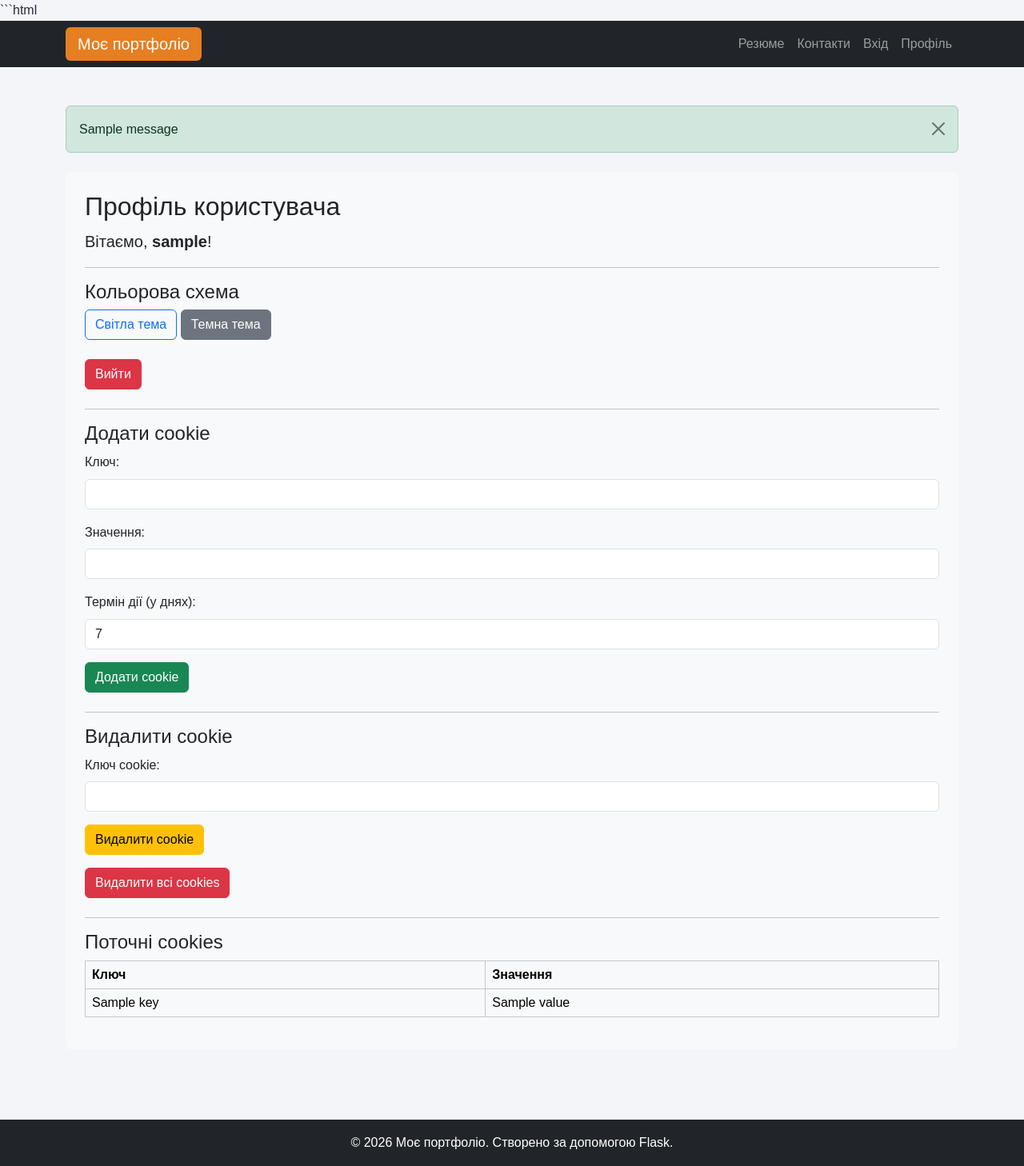
After one commit to oleg666k/flask-app-lab, a Flask app: template app/templates/profile.html in a window 1280 px wide. The commit adds this page. Shown: the whole page at 80% size. Run offline with Flask 3, Linux system fonts and the light colour scheme; the template is opened without the code that fills it: most values are stand-ins (such as "Sample title", 1, 10 or a date in 2020); one stand-in notice (Sample message) is shown.

Commit message:
Complete lab 4

````diff
--- a/app/__init__.py
+++ b/app/__init__.py
@@ -1,9 +1,11 @@
-
 from flask import Flask
 
 app = Flask(__name__)
 
+app.config["SECRET_KEY"] = "lab4-demo-secret-key"
+
 from app import views
+
 from app.users import user_bp
 from app.products import product_bp
 
--- a/app/templates/base.html
+++ b/app/templates/base.html
@@ -1,38 +1,81 @@
-
 <!DOCTYPE html>
 <html lang="uk">
+
 <head>
     <meta charset="UTF-8">
     <meta name="viewport" content="width=device-width, initial-scale=1.0">
 
     <title>{% block title %}{{ title | default('Мій сайт') }}{% endblock %}</title>
 
-    <!-- Bootstrap -->
+
     <link
         href="https://cdn.jsdelivr.net/npm/bootstrap@5.3.3/dist/css/bootstrap.min.css"
         rel="stylesheet"
     >
 
-    <link rel="stylesheet"
-          href="{{ url_for('static', filename='css/styles.css') }}">
+
+    <link
+        rel="stylesheet"
+        href="{{ url_for('static', filename='css/styles.css') }}"
+    >
 
     {% block extra_head %}{% endblock %}
 </head>
 
 <body>
 
+
     {% include 'includes/navbar.html' %}
 
     <main class="container py-5">
+
+
+        {% with messages = get_flashed_messages(with_categories=true) %}
+
+            {% if messages %}
+
+                {% for category, message in messages %}
+
+                    {% set alert_type = {
+                        'success': 'success',
+                        'error': 'danger',
+                        'info': 'info',
+                        'warning': 'warning'
+                    }.get(category, 'secondary') %}
+
+                    <div
+                        class="alert alert-{{ alert_type }} alert-dismissible fade show"
+                        role="alert"
+                    >
+                        {{ message }}
+
+                        <button
+                            type="button"
+                            class="btn-close"
+                            data-bs-dismiss="alert"
+                            aria-label="Закрити"
+                        ></button>
+                    </div>
+
+                {% endfor %}
+
+            {% endif %}
+
+        {% endwith %}
+
+
         {% block content %}{% endblock %}
+
     </main>
+
 
     {% include 'includes/footer.html' %}
 
-    <!-- Bootstrap для мобільного меню -->
+
     <script src="https://cdn.jsdelivr.net/npm/bootstrap@5.3.3/dist/js/bootstrap.bundle.min.js"></script>
 
     {% block extra_scripts %}{% endblock %}
 
 </body>
+
 </html>
--- a/app/templates/includes/navbar.html
+++ b/app/templates/includes/navbar.html
@@ -1,12 +1,12 @@
-
 <nav class="navbar navbar-expand-lg navbar-dark bg-dark">
     <div class="container">
+
 
         <a class="navbar-brand" href="{{ url_for('resume') }}">
             Моє портфоліо
         </a>
 
-        <!-- Кнопка меню для мобільних пристроїв -->
+
         <button class="navbar-toggler"
                 type="button"
                 data-bs-toggle="collapse"
@@ -18,21 +18,35 @@
             <span class="navbar-toggler-icon"></span>
         </button>
 
-        <!-- Посилання навігації -->
+
         <div class="collapse navbar-collapse" id="mainMenu">
             <ul class="navbar-nav ms-auto">
 
+
                 <li class="nav-item">
-                    <a class="nav-link"
-                       href="{{ url_for('resume') }}">
+                    <a class="nav-link" href="{{ url_for('resume') }}">
                         Резюме
                     </a>
                 </li>
 
+
                 <li class="nav-item">
-                    <a class="nav-link"
-                       href="{{ url_for('contacts') }}">
+                    <a class="nav-link" href="{{ url_for('contacts') }}">
                         Контакти
+                    </a>
+                </li>
+
+
+                <li class="nav-item">
+                    <a class="nav-link" href="{{ url_for('users.login') }}">
+                        Вхід
+                    </a>
+                </li>
+
+
+                <li class="nav-item">
+                    <a class="nav-link" href="{{ url_for('users.profile') }}">
+                        Профіль
                     </a>
                 </li>
 
--- /dev/null
+++ b/app/templates/profile.html
@@ -0,0 +1,138 @@
+```html
+{% extends "base.html" %}
+
+{% block content %}
+
+<!-- Контейнер профілю з вибраною кольоровою схемою -->
+<div class="container mt-4 p-4 rounded
+            {% if theme == 'dark' %}
+                bg-dark text-white
+            {% else %}
+                bg-light text-dark
+            {% endif %}">
+
+    <h2>Профіль користувача</h2>
+
+    <p class="fs-5">Вітаємо, <strong>{{ username }}</strong>!</p>
+
+    <hr>
+
+    <h4>Кольорова схема</h4>
+
+    <form method="POST" action="{{ url_for('users.set_theme') }}" class="mb-4">
+        <button type="submit" name="theme" value="light"
+                class="btn btn-outline-primary">
+            Світла тема
+        </button>
+
+        <button type="submit" name="theme" value="dark"
+                class="btn btn-secondary">
+            Темна тема
+        </button>
+    </form>
+
+    <form method="GET" action="{{ url_for('users.logout') }}" class="mb-4">
+        <button type="submit" class="btn btn-danger">
+            Вийти
+        </button>
+    </form>
+
+    <hr>
+
+    <h4>Додати cookie</h4>
+
+    <form method="POST" action="{{ url_for('users.add_cookie') }}"
+          class="mb-4">
+
+        <div class="mb-3">
+            <label for="key" class="form-label">Ключ:</label>
+            <input type="text" id="key" name="key"
+                   class="form-control" required>
+        </div>
+
+        <div class="mb-3">
+            <label for="value" class="form-label">Значення:</label>
+            <input type="text" id="value" name="value"
+                   class="form-control" required>
+        </div>
+
+        <div class="mb-3">
+            <label for="days" class="form-label">
+                Термін дії (у днях):
+            </label>
+
+            <input type="number" id="days" name="days"
+                   class="form-control" min="1" value="7" required>
+        </div>
+
+        <button type="submit" class="btn btn-success">
+            Додати cookie
+        </button>
+    </form>
+
+    <hr>
+
+    <h4>Видалити cookie</h4>
+
+    <form method="POST" action="{{ url_for('users.delete_cookie') }}"
+          class="mb-3">
+
+        <div class="mb-3">
+            <label for="delete_key" class="form-label">
+                Ключ cookie:
+            </label>
+
+            <input type="text" id="delete_key" name="key"
+                   class="form-control" required>
+        </div>
+
+        <button type="submit" class="btn btn-warning">
+            Видалити cookie
+        </button>
+    </form>
+
+    <form method="POST"
+          action="{{ url_for('users.delete_all_cookies') }}"
+          class="mb-4">
+
+        <button type="submit" class="btn btn-danger">
+            Видалити всі cookies
+        </button>
+    </form>
+
+    <hr>
+
+    <h4>Поточні cookies</h4>
+
+    <div class="table-responsive">
+        <table class="table table-bordered
+                      {% if theme == 'dark' %}table-dark{% else %}table-light{% endif %}">
+
+            <thead>
+                <tr>
+                    <th>Ключ</th>
+                    <th>Значення</th>
+                </tr>
+            </thead>
+
+            <tbody>
+                {% for key, value in cookies.items() %}
+                <tr>
+                    <td>{{ key }}</td>
+                    <td>{{ value }}</td>
+                </tr>
+                {% else %}
+                <tr>
+                    <td colspan="2" class="text-center">
+                        Збережених cookies немає.
+                    </td>
+                </tr>
+                {% endfor %}
+            </tbody>
+
+        </table>
+    </div>
+
+</div>
+
+{% endblock %}
````
Also changed, not shown: app/templates/login.html (added, +43 -0 lines), app/users/__init__.py (+1 -7 lines), app/users/views.py (+138 -1 lines).
